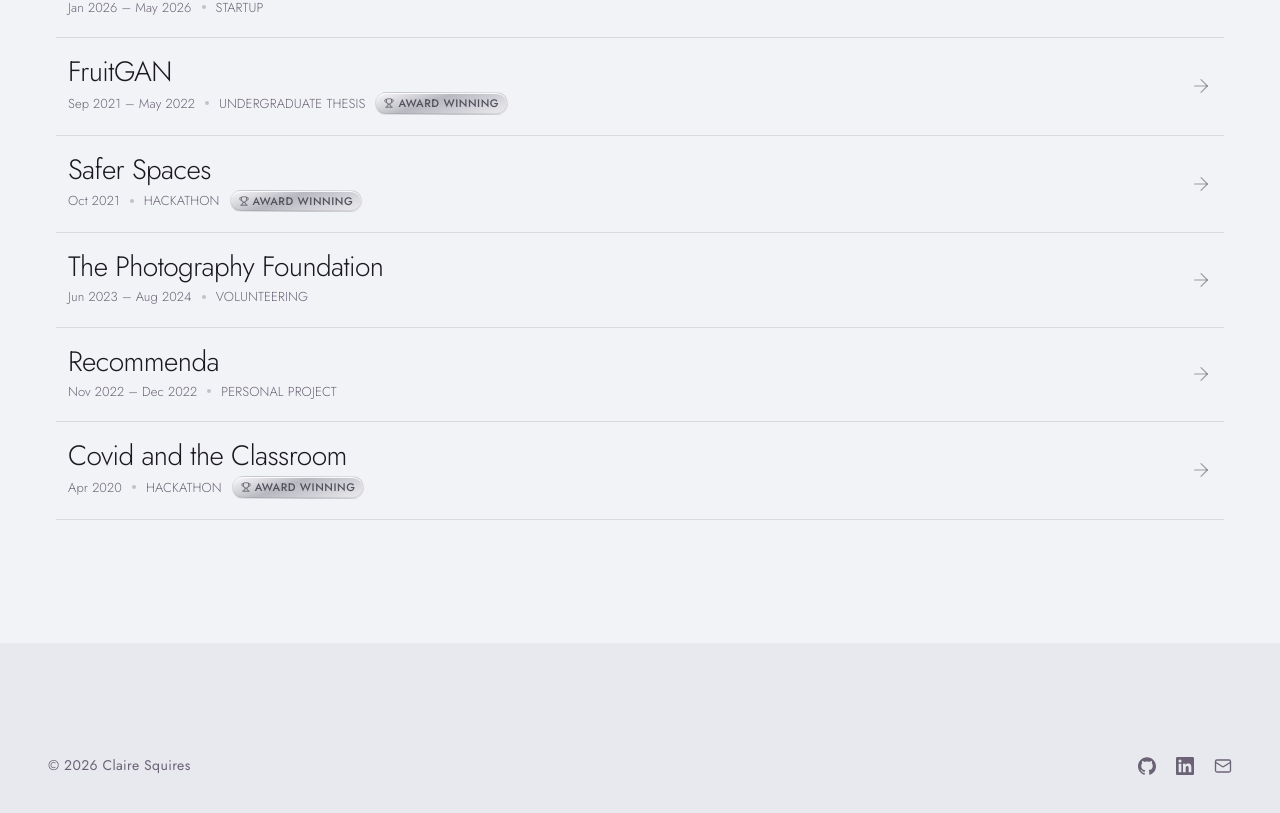
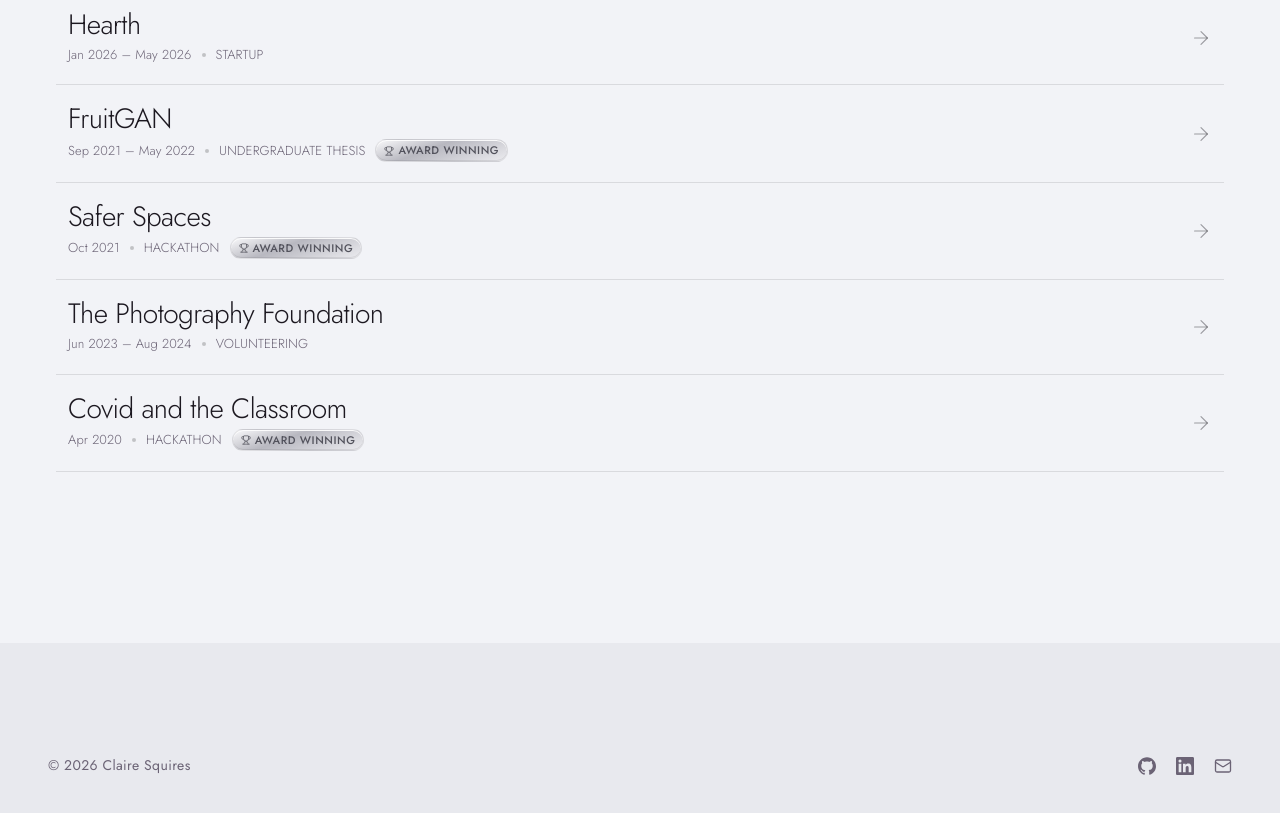
Before and after one commit to clairesquires99/portfolio-website, a React (Vite) app: page / in a window 1280 px wide. Shown: the part 957-1770 px from the top of the page. Built offline with nearby package versions, Linux system fonts and the light colour scheme; a web font is replaced by a local one.

Commit message:
chore: remove recommenda as project

```diff
--- a/src/data/projects.ts
+++ b/src/data/projects.ts
@@ -1,4 +1,3 @@
-import books from "../assets/books.jpg";
 import classroom from "../assets/classroom.jpg";
 import fruits from "../assets/fruits.jpg";
 import hearth from "../assets/Heath.jpg";
@@ -106,25 +105,25 @@ export const PROJECTS: Project[] = [
     ],
     image: tpf,
   },
-  {
-    name: "Recommenda",
-    dateRange: "Nov 2022 – Dec 2022",
-    category: "Personal Project",
-    why: "Continuously recommending books to my friends, and being frustrated by not having a central sharing place for all the books, music and movies I wanted to share, I built my own solution.",
-    description:
-      "A social recommendation app for books, films, music, and podcasts. You follow friends, they send you picks, everything lives in one place.",
-    collaborators: [],
-    stack: [
-      "Python",
-      "Flask",
-      "Bootstrap",
-      "SQLAlchemy",
-      "Google Books API",
-      "TMDB API",
-      "Spotify API",
-    ],
-    image: books,
-  },
+  // {
+  //   name: "Recommenda",
+  //   dateRange: "Nov 2022 – Dec 2022",
+  //   category: "Personal Project",
+  //   why: "Continuously recommending books to my friends, and being frustrated by not having a central sharing place for all the books, music and movies I wanted to share, I built my own solution.",
+  //   description:
+  //     "A social recommendation app for books, films, music, and podcasts. You follow friends, they send you picks, everything lives in one place.",
+  //   collaborators: [],
+  //   stack: [
+  //     "Python",
+  //     "Flask",
+  //     "Bootstrap",
+  //     "SQLAlchemy",
+  //     "Google Books API",
+  //     "TMDB API",
+  //     "Spotify API",
+  //   ],
+  //   image: books,
+  // },
   {
     name: "Covid and the Classroom",
     dateRange: "Apr 2020",
```
